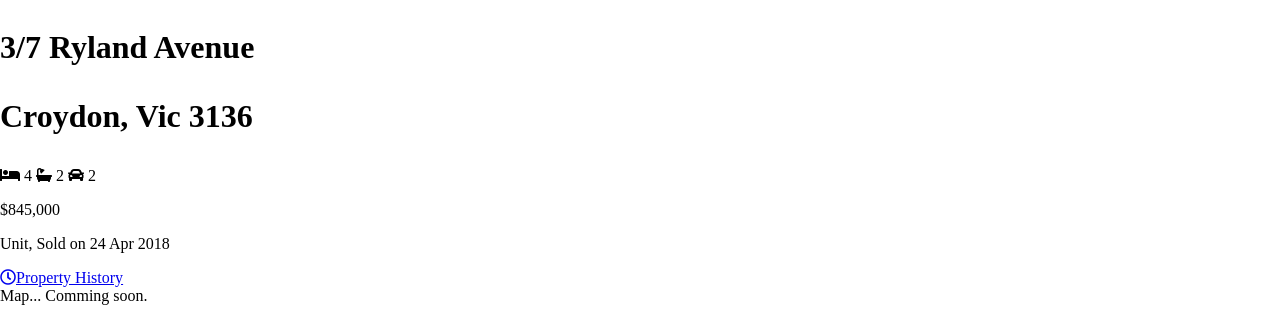
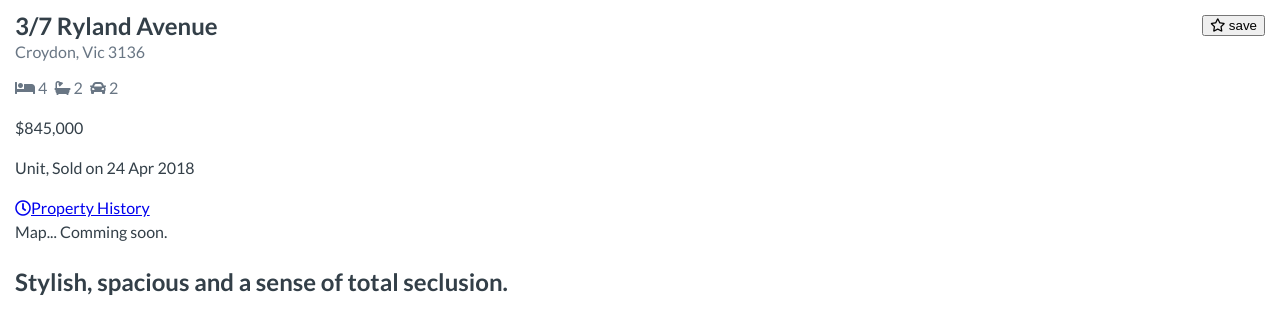
Before and after one commit to AshleeTan/realestate-web, a plain HTML site: page index.html in a window 1280 px wide. Shown: the part 463-780 px from the top of the page. Drawn offline with Linux system fonts and the light colour scheme.

Commit message:
Style property address and feature.

```diff
--- a/index.css
+++ b/index.css
@@ -1,6 +1,9 @@
 body {
   margin: 0;
   box-sizing: border-box;
+  font-family: Lato,"Helvetica Neue",Helvetica,Arial,sans-serif;
+  color: #333f48;
+  line-height: 1.5;
 }
 
 .property-image-gallery-container {
@@ -14,3 +17,39 @@ body {
   width: 800px;
   height: 460px;
 }
+
+.property-summary {
+  display: flex;
+  justify-content: space-between;
+  padding-top: 15px;
+}
+
+.property-details {
+  padding: 0 15px;
+}
+
+.property-address {
+  margin: 0 0 12px 0;
+}
+
+.property-info-address-street {
+  font-weight: 700;
+  font-size: 24px;
+  line-height: 28px;
+}
+
+.property-info-address-suburb {
+  font-weight: 400;
+  color: #697684;
+  font-size: 16px;
+  line-height: 24px;
+}
+
+.property-feature {
+  color: #697684;
+  margin: 0 0 12px 0;
+}
+
+.property-feature .fa-bath, .property-feature .fa-car {
+  margin-left: 4px;
+}
--- a/index.html
+++ b/index.html
@@ -3,6 +3,7 @@
 
 <head>
   <title>Realestate</title>
+  <link href="https://fonts.googleapis.com/css?family=Lato:300,400,700" rel="stylesheet">
   <link rel="stylesheet" href="https://use.fontawesome.com/releases/v5.0.12/css/all.css" integrity="sha384-G0fIWCsCzJIMAVNQPfjH08cyYaUtMwjJwqiRKxxE/rx96Uroj1BtIQ6MLJuheaO9"
     crossorigin="anonymous">
   <link rel="stylesheet" href="index.css">
@@ -13,13 +14,14 @@
     <img class="property-image-gallery" src="https://i2.au.reastatic.net/800x600/50f718bf03c567ffb8af50abd0f65d3ea0369692f70378cf2bf1834f37835b9c/main.jpg"
       alt="3/7 Ryland Avenue, Croydon, Vic 3136">
   </div>
-
+  <div class="property-details">
+      <div class="property-summary">
           <div>
-    <h1>
-      <p>3/7 Ryland Avenue</p>
-      <p>Croydon, Vic 3136</p>
+            <h1 class="property-address">
+              <div class="property-info-address-street">3/7 Ryland Avenue</div>
+              <div class="property-info-address-suburb">Croydon, Vic 3136</div>
             </h1>
-    <div>
+            <div class="property-feature">
               <i class="fas fa-bed"></i>
               <span>4</span>
               <i class="fas fa-bath"></i>
@@ -37,6 +39,11 @@
               <a href="https://www.realestate.com.au/property/unit-3-7-ryland-ave-croydon-vic-3136?pid=p4ep-pdp|sold-pdp:property-history-cta#history"
                 target="_blank">
                 <i class="far fa-clock"></i>Property History</a>
+            </div>
+          </div>
+          <div>
+            <button>
+                <i class="far fa-star"></i> save</button>
           </div>
         </div>
         <div>
@@ -234,16 +241,21 @@
           <img src="https://i2.au.reastatic.net/60x80/dfb980dae1aa745248c09743ad19c68e0e7cbce5012eeea778ecb55f0476c43b/main.jpg" alt="Carl Payne">
           <span>Carl Payne</span>
           <div>
-      <a href="#"><i class="fas fa-phone"></i>Phone</a>
-      <a href="#"><i class="fas fa-user"></i>Profile</a>
+            <a href="#">
+              <i class="fas fa-phone"></i>Phone</a>
+            <a href="#">
+              <i class="fas fa-user"></i>Profile</a>
           </div>
           <div>
             <a href="https://www.realestate.com.au/agency/barry-plant-croydon-sales-XBPCRO">Barry Plant - Croydon Sales</a>
             <div>44 Main St,</div>
             <div>Croydon, Vic 3136</div>
-      <a href="https://www.realestate.com.au/agency/barry-plant-croydon-sales-XBPCRO"><i class="fas fa-user"></i>Agency profile</a>
+            <a href="https://www.realestate.com.au/agency/barry-plant-croydon-sales-XBPCRO">
+              <i class="fas fa-user"></i>Agency profile</a>
             <button>Get in touch</button>
           </div>
         </div>
+  </div>
 </body>
+
 </html>
```
Lines whose indentation alone changed are shown as unchanged.
